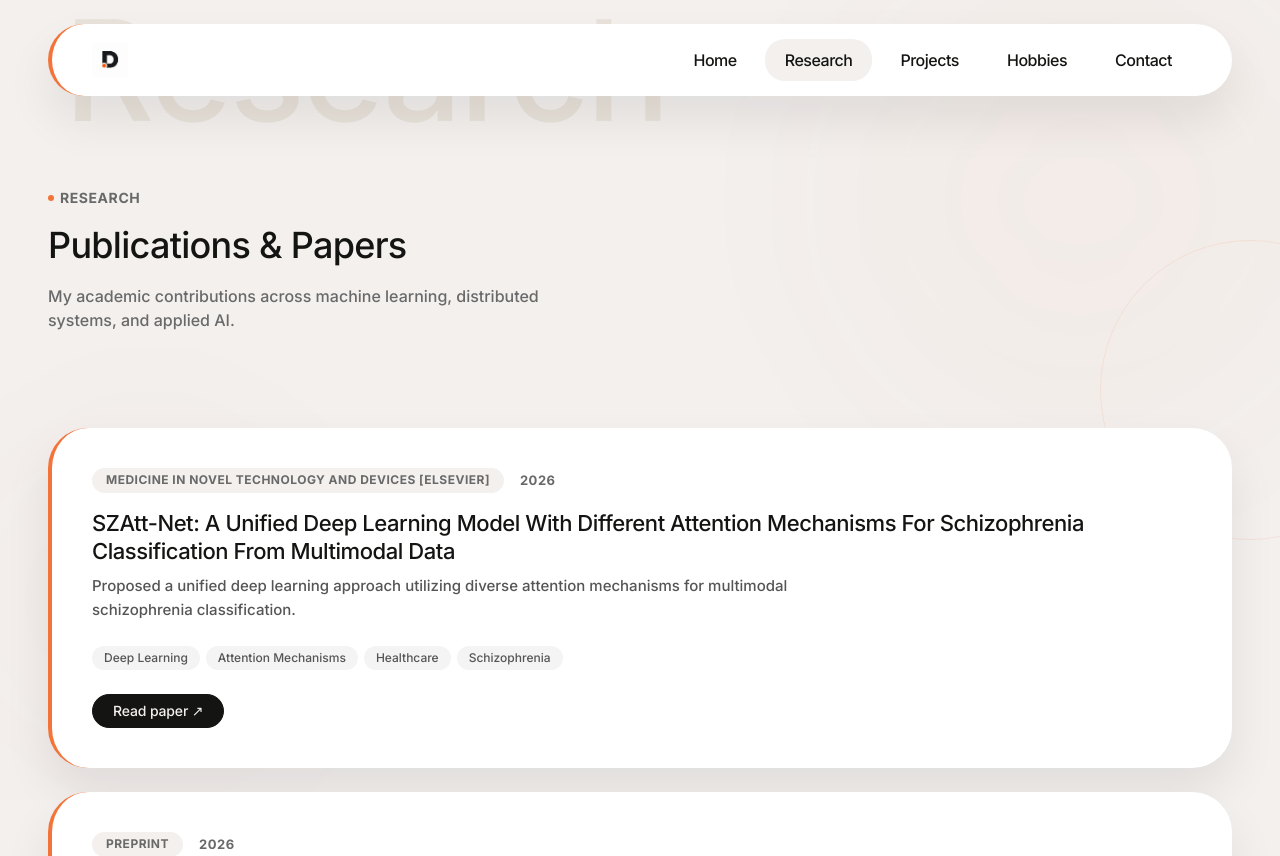
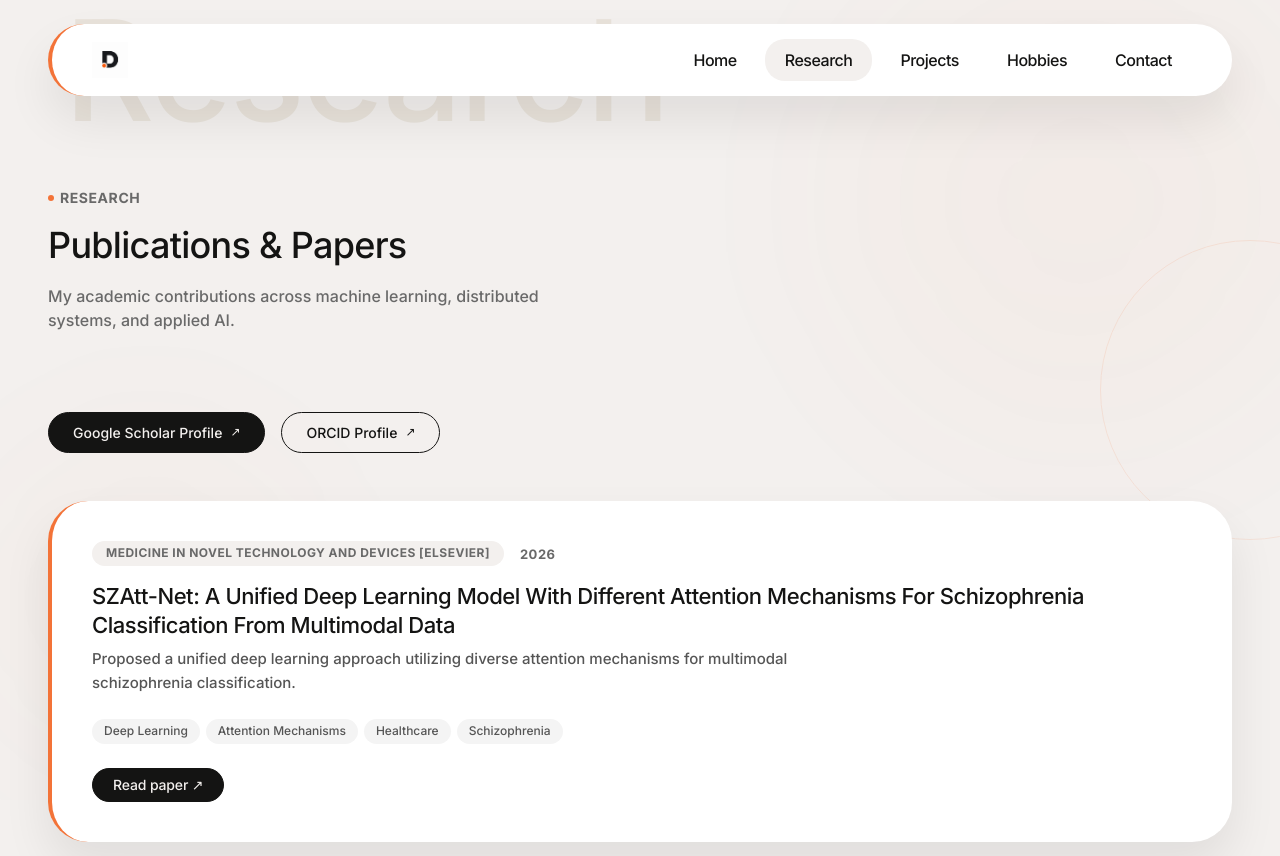
Before and after one commit to debg48/debg-portfolio, a Next.js app: page /research in a window 1280 px wide. Shown: the top 856 px of the page. Built offline with nearby package versions, Linux system fonts and the light colour scheme.

Commit message:
added links and improved styling;

```diff
--- a/src/app/research/page.module.css
+++ b/src/app/research/page.module.css
@@ -9,6 +9,73 @@
   max-width: var(--max-width);
   margin: 0 auto;
   padding: 0 var(--gutter);
+}
+
+.headerActions {
+  margin-top: var(--space-4);
+  display: flex;
+  flex-wrap: wrap;
+  gap: var(--space-2);
+}
+
+.scholarBadge {
+  display: inline-flex;
+  align-items: center;
+  gap: 8px;
+  padding: 10px 24px;
+  font-size: 14px;
+  font-weight: 500;
+  color: var(--canvas-cream);
+  background: var(--ink-black);
+  border: 1.5px solid var(--ink-black);
+  border-radius: var(--radius-pill);
+  text-decoration: none;
+  transition: all var(--transition-fast);
+}
+
+.scholarBadge:hover {
+  background: var(--charcoal);
+  border-color: var(--charcoal);
+  transform: translateY(-1px);
+}
+
+.scholarBadge .arrow {
+  font-size: 12px;
+  transition: transform var(--transition-fast);
+}
+
+.scholarBadge:hover .arrow {
+  transform: translate(2px, -2px);
+}
+
+.orcidBadge {
+  display: inline-flex;
+  align-items: center;
+  gap: 8px;
+  padding: 10px 24px;
+  font-size: 14px;
+  font-weight: 500;
+  color: var(--ink-black);
+  background: transparent;
+  border: 1.5px solid var(--ink-black);
+  border-radius: var(--radius-pill);
+  text-decoration: none;
+  transition: all var(--transition-fast);
+}
+
+.orcidBadge:hover {
+  background: var(--ink-black);
+  color: var(--canvas-cream);
+  transform: translateY(-1px);
+}
+
+.orcidBadge .arrow {
+  font-size: 12px;
+  transition: transform var(--transition-fast);
+}
+
+.orcidBadge:hover .arrow {
+  transform: translate(2px, -2px);
 }
 
 .ghostTitle {
--- a/src/app/research/page.tsx
+++ b/src/app/research/page.tsx
@@ -75,6 +75,28 @@ export default function ResearchPage() {
               subtitle="My academic contributions across machine learning, distributed systems, and applied AI."
             />
           </ScrollReveal>
+          <ScrollReveal delay={1}>
+            <div className={styles.headerActions}>
+              <a
+                href="https://scholar.google.com/citations?user=snLPR60AAAAJ&hl=en"
+                target="_blank"
+                rel="noopener noreferrer"
+                className={styles.scholarBadge}
+              >
+                <span>Google Scholar Profile</span>
+                <span className={styles.arrow}>↗</span>
+              </a>
+              <a
+                href="https://orcid.org/0009-0003-5233-7203"
+                target="_blank"
+                rel="noopener noreferrer"
+                className={styles.orcidBadge}
+              >
+                <span>ORCID Profile</span>
+                <span className={styles.arrow}>↗</span>
+              </a>
+            </div>
+          </ScrollReveal>
         </div>
       </section>
 
--- a/src/components/Footer.tsx
+++ b/src/components/Footer.tsx
@@ -30,13 +30,13 @@ export default function Footer() {
             <div>
               <div className={styles.footerColHeader}>Research</div>
               <div className={styles.footerLinks}>
-                <a href="https://scholar.google.com" target="_blank" rel="noopener noreferrer" className={styles.footerLink}>
+                <a href="https://scholar.google.com/citations?user=snLPR60AAAAJ&hl=en" target="_blank" rel="noopener noreferrer" className={styles.footerLink}>
                   Google Scholar <span className={styles.externalArrow}>↗</span>
                 </a>
-                <a href="https://arxiv.org" target="_blank" rel="noopener noreferrer" className={styles.footerLink}>
-                  arXiv <span className={styles.externalArrow}>↗</span>
+                <a href="https://medium.com/@debgandhar4000" target="_blank" rel="noopener noreferrer" className={styles.footerLink}>
+                  Medium <span className={styles.externalArrow}>↗</span>
                 </a>
-                <a href="https://orcid.org" target="_blank" rel="noopener noreferrer" className={styles.footerLink}>
+                <a href="https://orcid.org/0009-0003-5233-7203" target="_blank" rel="noopener noreferrer" className={styles.footerLink}>
                   ORCID <span className={styles.externalArrow}>↗</span>
                 </a>
               </div>
```
